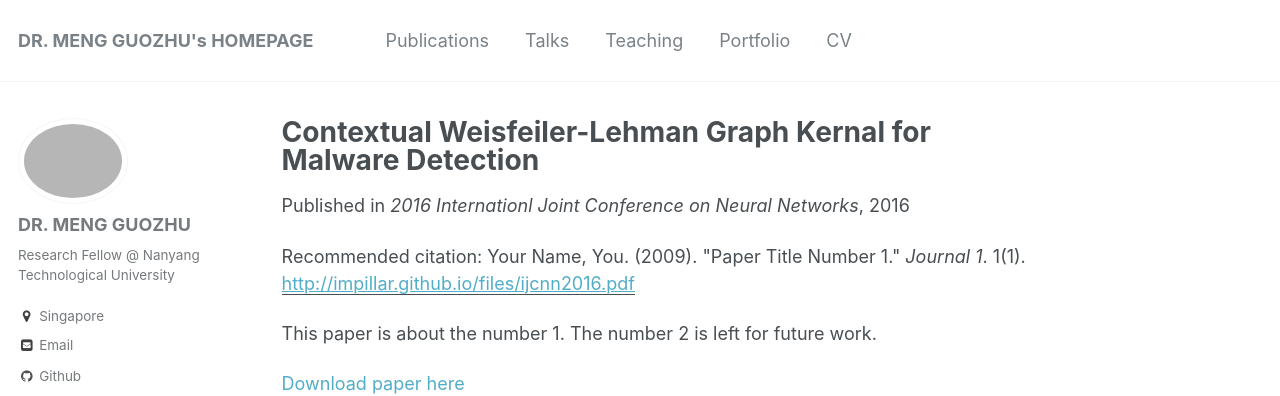
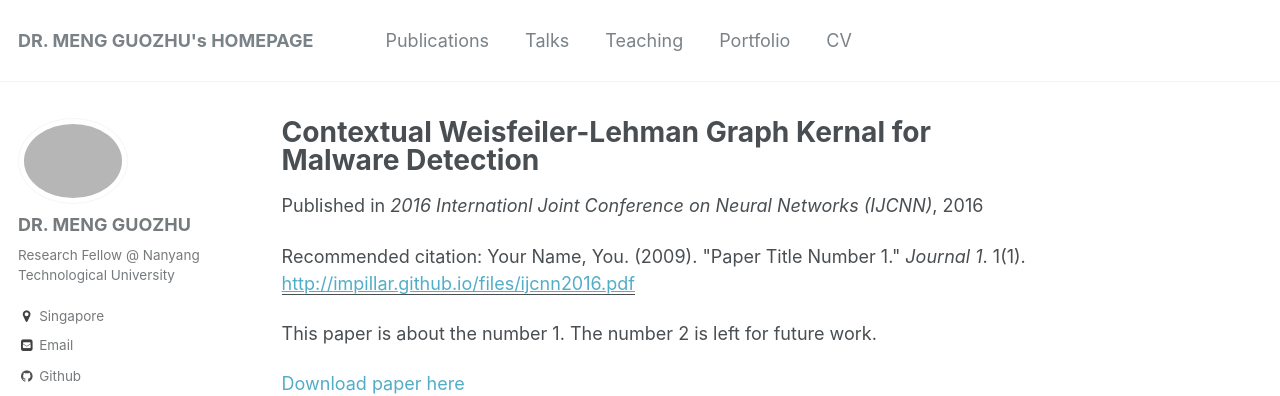
Before and after one commit to impillar/impillar.github.io, a Jekyll site: the page built from _publications/2016-07-24-IJCNN-Android-Malware-4.md, in a window 1280 px wide and 991 px high. Shown: the top 396 px of the window. Built offline with Jekyll 4.4.1, drawn with Linux system fonts in a browser that asks for light colours; some of the changed lines change nothing that is shown.

Commit message:
Update 2016-07-24-IJCNN-Android-Malware-4.md

```diff
--- a/_publications/2016-07-24-IJCNN-Android-Malware-4.md
+++ b/_publications/2016-07-24-IJCNN-Android-Malware-4.md
@@ -3,8 +3,11 @@
 collection: publications
 permalink: /publication/2016-07-24-IJCNN-Android-Malware-4
 excerpt: 'It is a work of Android malware detection to detect malware with graph kernel' #'This paper is about the number 1. The number 2 is left for future work.'
+author: "Annamalai Narayanan, Guozhu Meng, Liu Yang, Jinliang Liu, and Lihui Chen"
 date: 2016-07-24
-venue: '2016 Internationl Joint Conference on Neural Networks'
+venue: '2016 Internationl Joint Conference on Neural Networks (IJCNN)'
+page: "4701--4708"
+address: "Vancouver, BC, Canada"
 paperurl: 'http://impillar.github.io/files/ijcnn2016.pdf'
 citation: 'Your Name, You. (2009). &quot;Paper Title Number 1.&quot; <i>Journal 1</i>. 1(1).'
 ---
```
